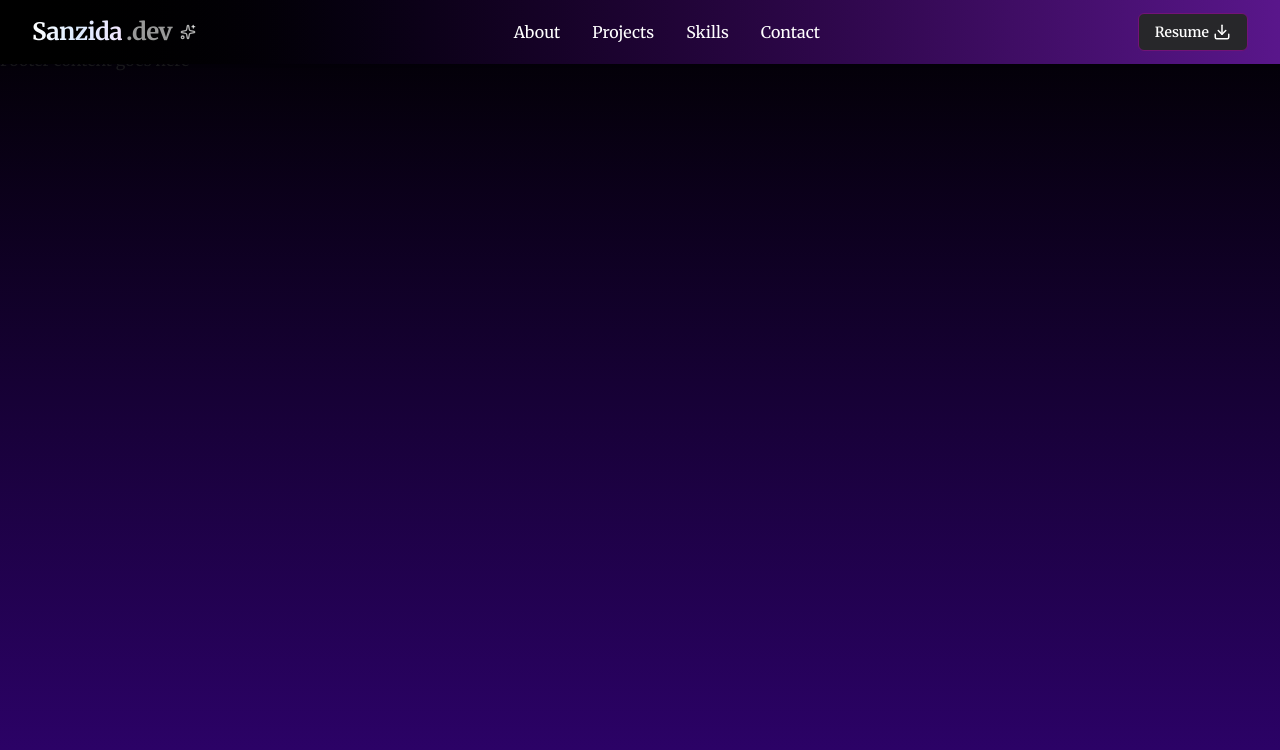
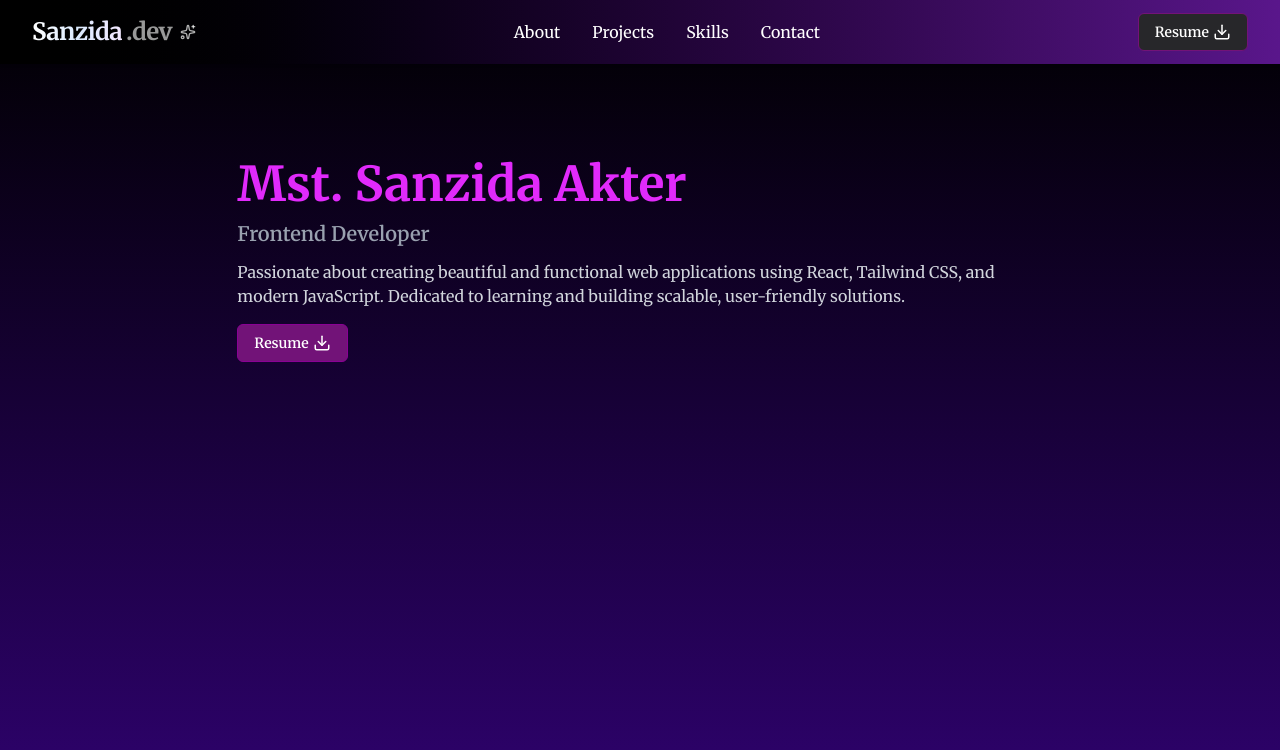
Before and after one commit to sanzidasayra/portfolio, a React (Vite) app: page / in a window 1280 px wide. Shown: the top 750 px of the page. Built offline with nearby package versions, Linux system fonts and the light colour scheme.

Commit message:
hero section done

```diff
--- /dev/null
+++ b/src/components/Banner.jsx
@@ -0,0 +1,41 @@
+import React from 'react';
+// eslint-disable-next-line no-unused-vars
+import { motion } from 'framer-motion';
+import { Link } from 'react-router';
+import { FiDownload } from 'react-icons/fi';
+
+const Banner = () => {
+  return (
+    <section className=" px-6 py-40">
+      <motion.div
+        initial={{ opacity: 0, y: 20 }}
+        animate={{ opacity: 1, y: 0 }}
+        transition={{ duration: 1, ease: 'easeOut' }}
+        className="flex flex-col md:flex-row items-center gap-8"
+      >
+        {/* Text Section */}
+        <div className="text-center md:text-left ">
+          <h2 className="text-3xl md:text-5xl font-bold text-fuchsia-500 mb-3">
+            Mst. Sanzida Akter
+          </h2>
+          <p className="text-xl text-gray-400 font-semibold mb-3">
+            Frontend Developer
+          </p>
+          <p className="text-gray-300 max-w-3xl mb-4">
+            Passionate about creating beautiful and functional web applications using React, Tailwind CSS, and modern JavaScript. Dedicated to learning and building scalable, user-friendly solutions.
+          </p>
+          <div className="hidden md:flex flex-shrink-0">
+            <Link
+              to="/resume"
+              className="flex items-center gap-1 bg-fuchsia-900 border border-fuchsia-800 hover:border-fuchsia-600 focus:border-fuchsia-800 text-white px-4 py-2 rounded-md text-sm font-semibold transition-colors duration-300"
+            >
+              Resume <FiDownload size={18} />
+            </Link>
+          </div>
+        </div>
+      </motion.div>
+    </section>
+  );
+};
+
+export default Banner;
--- a/src/components/pages/Home.jsx
+++ b/src/components/pages/Home.jsx
@@ -1,10 +1,10 @@
 import React from 'react';
+import Introduction from '../Banner';
 
 const Home = () => {
   return (
     <div>
-      <h1>Welcome to the Home Page</h1>
-      <p>This is the main content of the home page.</p>
+      <Introduction />
     </div>
   );
 };
--- a/src/components/shared/Footer.jsx
+++ b/src/components/shared/Footer.jsx
@@ -1,11 +1,13 @@
 import React from 'react';
 
 const Footer = () => {
-    return (
-        <div>
-            <p>Footer content goes here</p>
-        </div>
-    );
+  return (
+    <footer className="bg-gradient-to-r from-black to-purple-900 text-gray-300 py-6 text-center">
+      <p className="text-sm">
+        &copy; {new Date().getFullYear()} Sanzida Akter. All rights reserved.
+      </p>
+    </footer>
+  );
 };
 
 export default Footer;
--- a/src/layout/Layout.jsx
+++ b/src/layout/Layout.jsx
@@ -21,8 +21,10 @@ const Layout = () => {
     return (
         <div>
             <Navbar />
-            <Outlet />
-            <Footer />
+            <div className='max-w-8/12 mx-auto'>
+              <Outlet />
+            </div>
+            {/* <Footer /> */}
         </div>
     );
 };
```
Also changed, not shown: src/assets/img.jpg (added).
